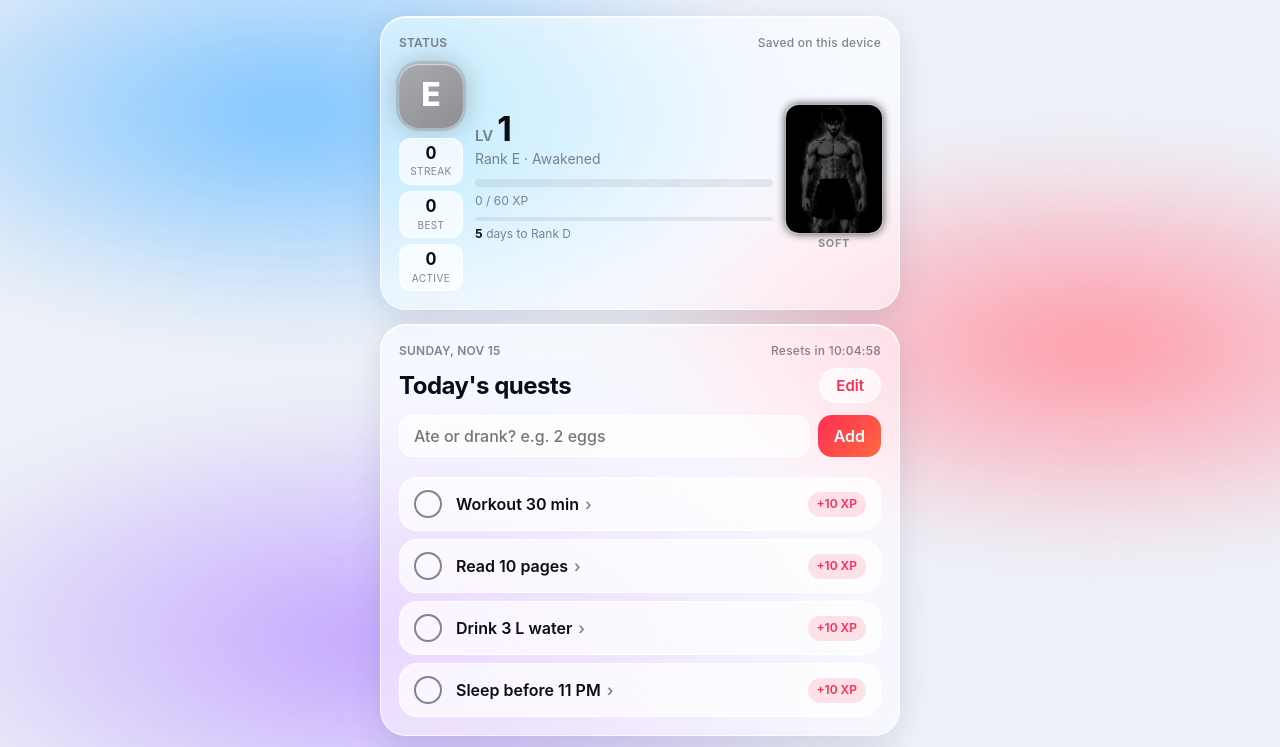
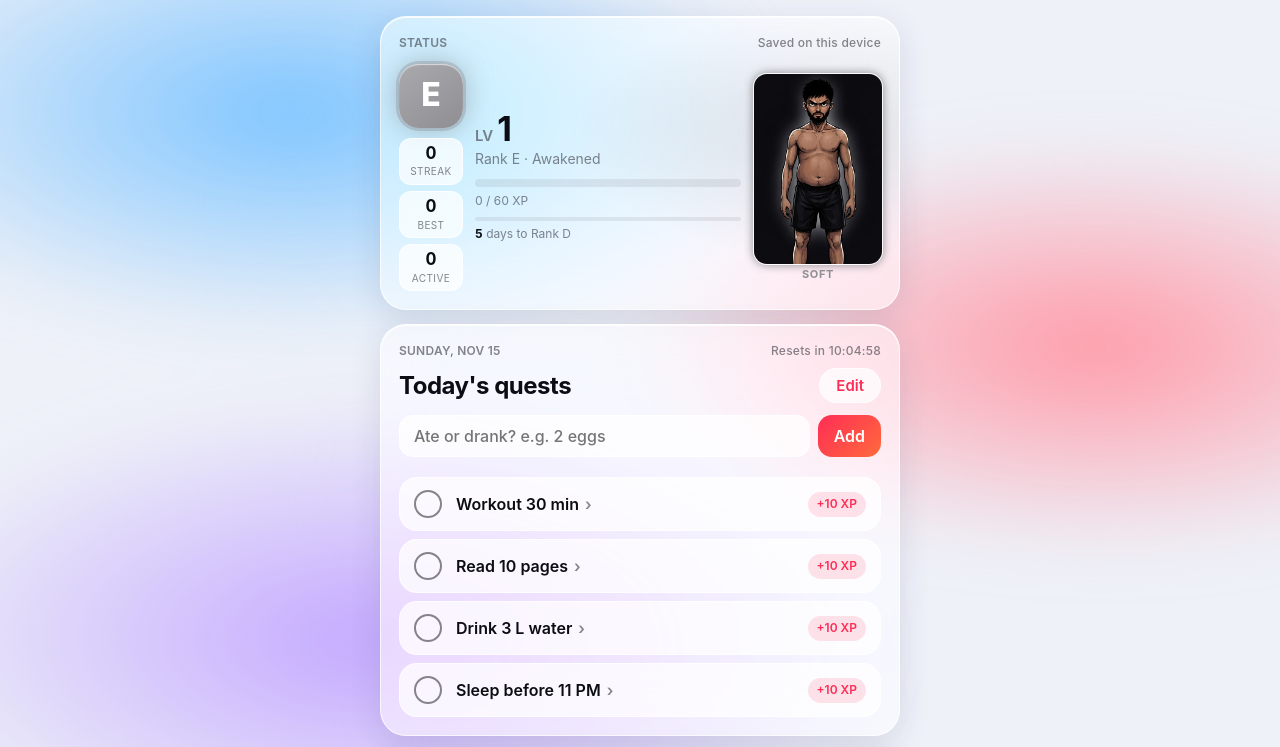
Before and after one commit to lovishbangarh22-rgb/Ascend, a plain HTML site: page index.html in a window 1280 px wide. Shown: the top 747 px of the page. Drawn offline with Linux system fonts and the light colour scheme.

Commit message:
Character: six Nano Banana stages, bigger frame, stage-coloured card glow
Co-Authored-By: Claude Opus 5.5 <noreply@anthropic.com>
Claude-Session: https://claude.ai/code/session_01RQS9JwNUnA4oCmsgwvXP6g

```diff
--- a/index.html
+++ b/index.html
@@ -34,14 +34,15 @@ body::before{content:"";position:fixed;inset:-20%;z-index:0;pointer-events:none;
 .eyebrow .dim{text-transform:none;font-weight:500}
 h1,h2{margin:0;text-wrap:balance;font-family:var(--f);letter-spacing:-.02em}
 
-.status3{display:grid;grid-template-columns:64px minmax(0,1fr) 96px;gap:12px;align-items:center;margin-top:12px}
+.status3{display:grid;grid-template-columns:64px minmax(0,1fr) 128px;gap:12px;align-items:center;margin-top:12px}
 .leftcol{display:grid;gap:6px;justify-items:stretch}
+#statusPanel{background-image:radial-gradient(70% 60% at 85% 40%,color-mix(in srgb,var(--rk,#8e8e93) 22%,transparent),transparent 70%);transition:background-image .6s}
 .leftcol .rank{width:64px;height:64px;font-size:32px;border-radius:20px;margin-bottom:4px}
 .mstat{background:var(--glass-strong);border:1px solid var(--edge);border-radius:12px;padding:5px 6px;text-align:center;line-height:1.1}
 .mstat b{display:block;font-family:var(--f-round);font-size:17px;font-weight:700;font-variant-numeric:tabular-nums}
 .mstat span{font-size:10px;color:var(--muted);text-transform:uppercase;letter-spacing:.04em}
 .hero{display:grid;justify-items:center;gap:2px}
-.hero img{width:96px;height:128px;object-fit:cover;object-position:top;border-radius:14px;border:1px solid var(--edge);transition:filter .6s,box-shadow .6s}
+.hero img{width:128px;height:190px;object-fit:cover;object-position:top;border-radius:14px;border:1px solid var(--edge);transition:filter .6s,box-shadow .6s}
 .hstage{font-size:11px;font-weight:700;letter-spacing:.06em;text-transform:uppercase;color:var(--rk,var(--muted))}
 .rank{width:72px;height:72px;border-radius:22px;display:grid;place-items:center;color:#fff;font-family:var(--f-round);font-weight:800;font-size:38px;
   background:linear-gradient(145deg,color-mix(in srgb,var(--rk) 75%,#fff),var(--rk));box-shadow:inset 0 1px 1px rgba(255,255,255,.6),0 0 0 3px color-mix(in srgb,var(--rk) 35%,transparent),0 0 28px color-mix(in srgb,var(--rk) 65%,transparent);animation:aura 3s ease-in-out infinite alternate}
@@ -164,7 +165,7 @@ h1,h2{margin:0;text-wrap:balance;font-family:var(--f);letter-spacing:-.02em}
 </style>
 
 <div class="wrap" id="app">
-  <section class="panel" aria-label="Status">
+  <section class="panel" id="statusPanel" aria-label="Status">
     <div class="eyebrow"><span>Status</span><span class="dim" id="sync">Loading…</span></div>
     <div class="status3">
       <div class="leftcol">
@@ -182,7 +183,7 @@ h1,h2{margin:0;text-wrap:balance;font-family:var(--f);letter-spacing:-.02em}
         <div class="rnext" id="rnext"></div>
       </div>
       <div class="hero" aria-label="Your character">
-        <img id="heroImg" src="img/hero-c.jpg" alt="">
+        <img id="heroImg" src="img/s0.jpg" alt="">
         <span class="hstage" id="hstage">Soft</span>
       </div>
     </div>
@@ -323,16 +324,11 @@ function smooth(pts){ // closed Catmull-Rom -> cubic bezier
     d+=`C${c1[0].toFixed(1)},${c1[1].toFixed(1)} ${c2[0].toFixed(1)},${c2[1].toFixed(1)} ${p2[0].toFixed(1)},${p2[1].toFixed(1)}`; }
   return d+"Z";
 }
-const HERO=[ // per rank E..S: image + look (only 3 artworks so far)
-  {src:"img/hero-c.jpg",f:"grayscale(1) brightness(.6) contrast(1.1)"},
-  {src:"img/hero-c.jpg",f:"grayscale(.55) brightness(.8)"},
-  {src:"img/hero-c.jpg",f:"none"},
-  {src:"img/hero-b.jpg",f:"none"},
-  {src:"img/hero-a.jpg",f:"none"},
-  {src:"img/hero-a.jpg",f:"sepia(.35) saturate(1.4) brightness(1.08)"}];
+const HERO=["img/s0.jpg","img/s1.jpg","img/s2.jpg","img/s3.jpg","img/s4.jpg","img/s5.jpg"]; // E..S
 function drawHero(p,col){
   const i=Math.min(5,Math.floor(p*5.999)), h=HERO[i], im=document.getElementById("heroImg");
-  if(im){ if(!im.src.endsWith(h.src)) im.src=h.src; im.style.filter=h.f; im.style.boxShadow=`0 0 ${8+i*4}px ${col}`; }
+  if(im){ if(!im.src.endsWith(h)) im.src=h; im.style.boxShadow=`0 0 ${10+i*4}px ${col}`; }
+  const panel=im&&im.closest(".panel"); if(panel) panel.style.setProperty("--rk",col);
   const hs=document.getElementById("hstage"); if(hs){ hs.textContent=STAGES[i]; hs.parentElement.style.setProperty("--rk",col); }
 }
 
```
Also changed, not shown: img/hero-a.jpg (deleted), img/hero-b.jpg (deleted), img/hero-c.jpg (deleted), img/s0.jpg (added), img/s1.jpg (added), img/s2.jpg (added), img/s3.jpg (added), img/s4.jpg (added), img/s5.jpg (added).
